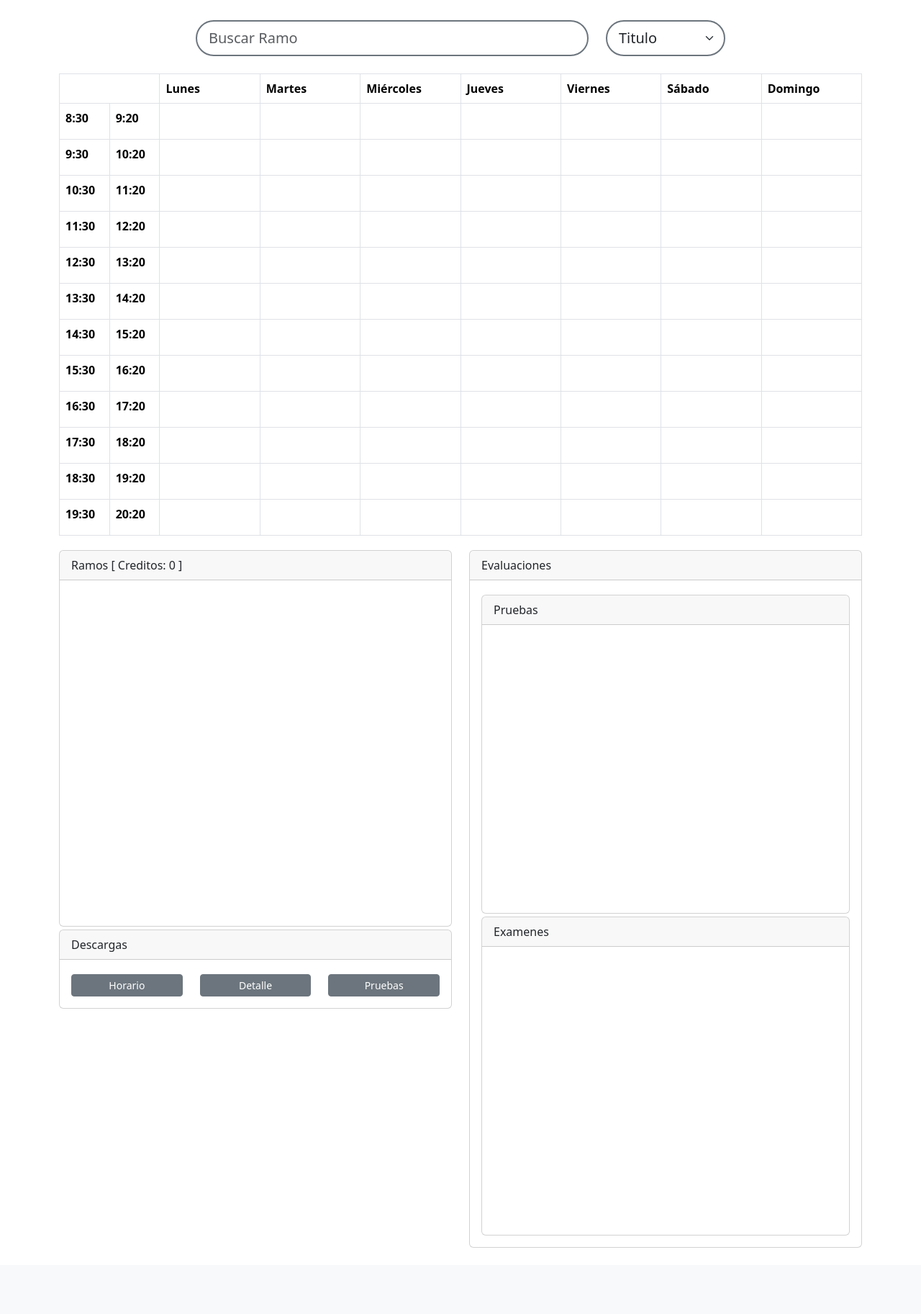
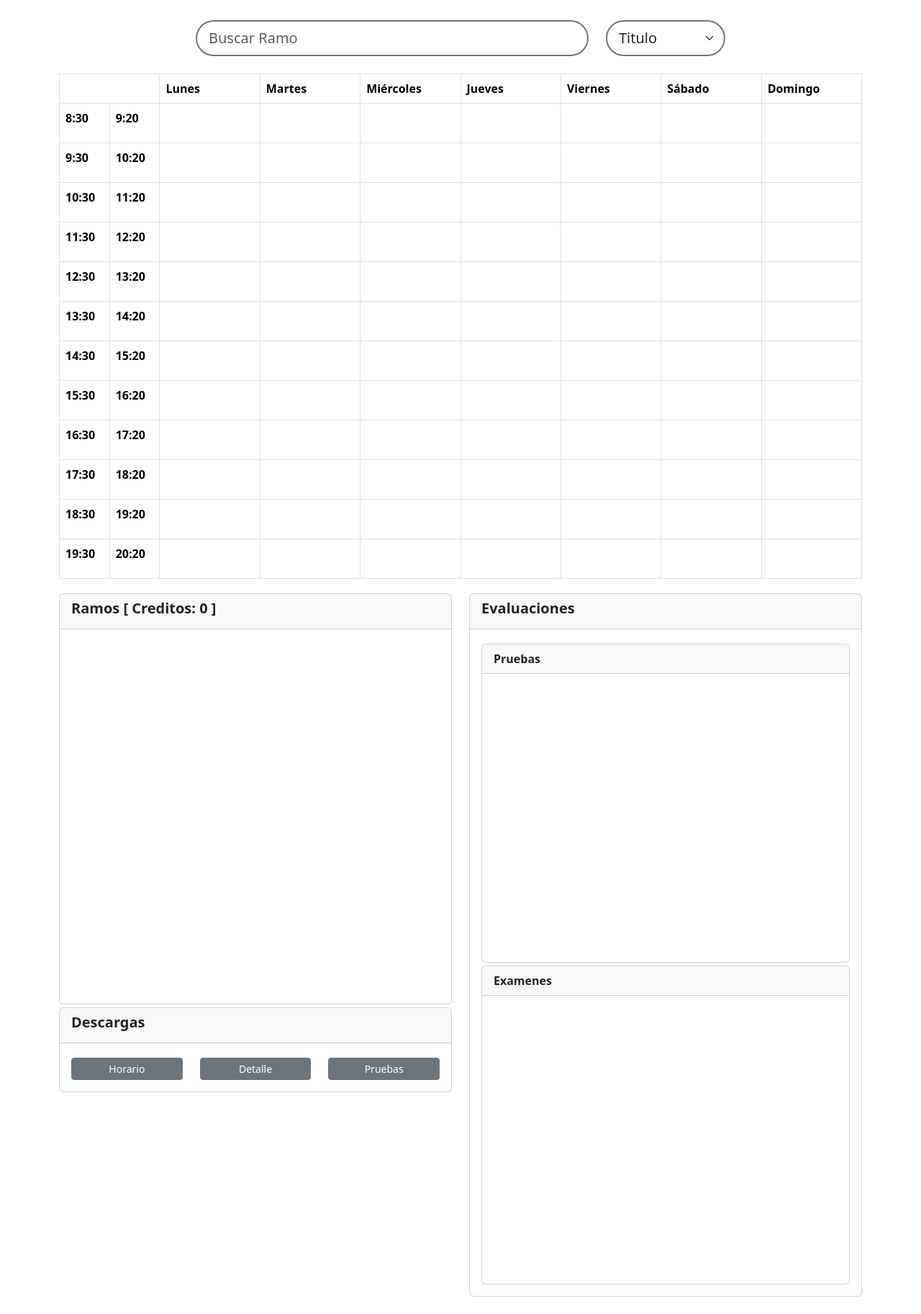
Before and after one commit to Terdmannsdorffer/IIS-Grupo-2, a Django app: page / in a window 1280 px wide. Shown: the part 72-1897 px from the top of the page at 72% size. Before the commit the page ends 1805 px from the top, so only its background shows below. Run offline with Django 4.2, Linux system fonts and the light colour scheme; data comes from the database, SQL or seed files in the repository; lists and menus that the app fills with data are empty; some libraries are stand-ins or nearby versions.

Commit message:
Start evaluation and exams shows

```diff
--- a/mysite/polls/templates/polls/home.html
+++ b/mysite/polls/templates/polls/home.html
@@ -23,7 +23,7 @@
 
     <!-- notification -->
     <div id="notification" class="notification">
-        <p>¡Existe Tope de horario!</p>
+        <p id="notification_text"></p>
     </div>
 
     <!-- searchbar -->
@@ -83,10 +83,10 @@
             </div>
             <!-- Resume-bar type -->
             <div class="col-xxl-3 col-sm-12 col-lg-6 h-100">
-                <div class="card mt-1">
+                <div id="creditosHeader" class="card mt-1">
                     <div class="card-header">
                         <div class="row">
-                            <div class="col-10 col-md-10">
+                            <div class="col-10 col-md-10 h5 fw-bold">
                                 Ramos [ Creditos: <span id="CreditValue">0</span> ]
                             </div>
                             <div id="clean-all"class="col-2 col-md-2">
@@ -101,7 +101,9 @@
                 </div>
                 <div class="card mt-1">
                     <div class="card-header">
-                        Descargas
+                        <div class="h5 fw-bold">
+                            Descargas
+                        </div>
                     </div>
                     <div class="card-body">
                         <div class="row">
@@ -130,23 +132,32 @@
             <div class="col-xxl-12 col-sm-12 col-lg-6 h-100">
                 <div class="card mt-1">
                     <div class="card-header">
-                        Evaluaciones
+                        <div class="h5 fw-bold">
+                            Evaluaciones
+                        </div>
                     </div>
                     <div class="card-body">
                         <div class="row">
                             <div class="col-xxl-8 col-sm-12">
                                 <div class="card mt-1">
                                     <div class="card-header">
-                                        Pruebas
+                                        <div class="fw-bolder">
+                                            Pruebas
+                                        </div>
                                     </div>
                                     <div class="card-body resume-list-eval">
+                                        <div id="ListaPruebas" class="row">
+
+                                        </div>
                                     </div>
                                 </div>
                             </div>
                             <div class="col-xxl-4 col-sm-12">
                                 <div class="card mt-1">
                                     <div class="card-header">
-                                        Examenes
+                                        <div class="fw-bolder">
+                                            Examenes
+                                        </div>
                                     </div>
                                     <div class="card-body resume-list-eval">
                                     </div>
--- a/mysite/polls/urls.py
+++ b/mysite/polls/urls.py
@@ -8,5 +8,4 @@ urlpatterns = [
     path('api/curso/<str:columna>/<str:valor>/', views.api_curso_columna_valor, name='api-cursos-columna-valor'),
     path('api/curso/NRC/<int:nrc>/<str:tipo>', views.api_cursos_nrc_tipo, name='api-cursos-nrc-tipo'),
     path("api/todo", views.api_todo, name="api-todo"), # No usar, es solamente auxiliar
-    path('course/<int:course_id>/', views.course_detail, name='course_detail'), #New Domingo
 ]
--- a/mysite/polls/views.py
+++ b/mysite/polls/views.py
@@ -84,7 +84,7 @@ def api_cursos_nrc_tipo(request, nrc, tipo):
             return JsonResponse({'error': 'NRC no encontrado'}, status=404)
 
         elif tipo == "horario":
-            registros_lista = list(registros.filter(~Q(TIPO__regex=r"(^PR.*)|(^EX.*)")).values('LUNES', 'MARTES', 'MIERCOLES', 'JUEVES', 'VIERNES', 'SABADO', 'DOMINGO','TIPO' ))
+            registros_lista = list(registros.filter(~Q(TIPO__regex=r"(^PR.*)|(^EX.*)")).values('LUNES', 'MARTES', 'MIERCOLES', 'JUEVES', 'VIERNES', 'SABADO', 'DOMINGO','TIPO', "SALA" ))
             return JsonResponse(registros_lista, safe=False)
         elif tipo == "pruebas":
             registros_lista = list(registros.filter(Q(TIPO__regex=r"(^PR.*)")).values())
@@ -95,8 +95,3 @@ def api_cursos_nrc_tipo(request, nrc, tipo):
         else:
             return JsonResponse({'error': 'Método no permitido'}, status=405)
     return JsonResponse({'error': 'Método no permitido'}, status=405)
-
-## New
-def course_detail(request, course_id):
-    course = get_object_or_404(tablaRamos, pk=course_id)
-    return render(request, 'polls/course_detail.html', {'course': course})
--- a/mysite/static/css/stylesheet.css
+++ b/mysite/static/css/stylesheet.css
@@ -18,9 +18,9 @@
 }
 
 .resume-list {
-    max-height: 480px;
+    max-height: 520px;
     overflow-y: auto;
-    height:480px
+    height:520px
 }
 
 .resume-list-eval {
@@ -49,7 +49,7 @@
 }
 
 .equal-row {
-    height: 50px; /* Establece la altura deseada para todas las filas */
+    height: 55px; /* Establece la altura deseada para todas las filas */
 }
 
 .notification {
@@ -75,3 +75,11 @@
     font-weight: bold;
     margin: 0px;
 }
+
+.casilla {
+    padding: 2px !important;
+}
+
+.simple-text {
+    margin: 0;
+}
--- a/mysite/static/js/index.js
+++ b/mysite/static/js/index.js
@@ -114,6 +114,8 @@ let refresh_horario = () => {
   actualizar_lista();
   actualizar_horario();
   actualizar_creditos();
+  actualizar_pruebas();
+  actualizar_examenes();
   check_ramos();
 }
 
@@ -176,6 +178,36 @@ let get_RamoNrc = (nrcRamo) => {
     });
 }
 
+let get_PruebasNrc = (nrcRamo) => {
+  return fetch(URL_BASE+'/api/curso/NRC/' + nrcRamo + '/pruebas')
+    .then(response => {
+      if (response.ok) {
+        // Si la respuesta es exitosa, convierte la respuesta a JSON y retorna la promesa
+        return response.json();
+      }
+      throw new Error('Error al obtener los datos');
+    })
+    .catch(error => {
+      // Maneja errores de solicitud
+      console.error(error);
+    });
+}
+
+let get_ExamenNrc = (nrcRamo) => {
+  return fetch(URL_BASE+'/api/curso/NRC/' + nrcRamo + '/examen')
+    .then(response => {
+      if (response.ok) {
+        // Si la respuesta es exitosa, convierte la respuesta a JSON y retorna la promesa
+        return response.json();
+      }
+      throw new Error('Error al obtener los datos');
+    })
+    .catch(error => {
+      // Maneja errores de solicitud
+      console.error(error);
+    });
+}
+
 let actualizar_horario = () => {
   crearHorario();
   console.log("actualizar_horario")
@@ -194,17 +226,17 @@ let actualizar_horario = () => {
               let celda = document.getElementById(`${i}-${dia}`);
               let class_ramo;
               if (celda.innerHTML == "") {
-                celda.style.backgroundColor = "";
+                celda.style.border = "";
                 class_ramo = "fontSizing"
               }
               else {
-                mostrarNotificacion();
-                celda.style.backgroundColor = "#F88379";
+                mostrarNotificacion("¡Existe Tope de horario!");
+                celda.style.border = "3px solid red";
                 class_ramo = "fontSizing mt-1"
               }
               celda.innerHTML += `<p class="${class_ramo}"
-                                  style="background-color: #${make_color(ramo.NRC, clase.TIPO[0])};
-                                  ">[${clase.TIPO[0]}] ${resume_title(ramo.TITULO)}</p>`
+                                  style="background-color: #${make_color(ramo.NRC, clase.TIPO[0])}; font-size: 90%;
+                                  ">[${clase.TIPO[0]}] ${resume_title(ramo.TITULO)} </br> <span style="font-size: 70%;margin: 0%"> ${clase.SALA.replace("-","")} </span></p>`
 
             }
 
@@ -225,6 +257,7 @@ let actualizar_lista = () => {
     var ramo = ele.TITULO;
     var profesor = ele.PROFESOR;
     var nrc = ele.NRC;
+
     var color_nrc = make_color(nrc)
 
     // Crea un nuevo elemento <a>
@@ -272,13 +305,56 @@ let actualizar_lista = () => {
 
 }
 
+let actualizar_pruebas = () => {
+  ramosSelected.map(ramo => {
+    get_PruebasNrc(ramo.NRC).then(data => {
+      console.log(data)
+      let contenedor = document.getElementById("ListaPruebas");
+      data.map(prueba => {
+        let hora = diaSemana.map(dia => prueba[dia]).filter(valor => valor !== "")[0];
+        contenedor.innerHTML += `
+        <div class="col-xxl-6 col-sm-12 mt-1">
+          <div class="card">
+              <div class="card-body">
+                  <p class="h6">${prueba.TITULO}</p>
+                  <p class="simple-text">Descripción: ${prueba.TIPO}</p>
+                  <p class="simple-text">Fecha: ${prueba.FIN}</p>
+                  <p class="simple-text">Hora: ${hora}</p>
+                  <p class="simple-text">Sala: ${prueba.SALA}</p>
+              </div>
+          </div>
+        </div>`
+      })
+    }).catch(error => {
+      console.error(error);
+    });
+  })
+}
+
+let actualizar_examenes = () => {
+  ramosSelected.map(ramo => {
+    get_ExamenNrc(ramo.NRC).then(data => {
+      console.log("AAAAAA")
+      console.log(data)
+    })
+  })
+}
+
 let actualizar_creditos = () => {
   let creditCounter = document.getElementById("CreditValue");
+  let creditHeader = document.getElementById("creditosHeader");
   let counter = 0
   creditCounter.innerHTML = 0
   ramosSelected.map(ramo => {
     get_RamoNrc(ramo.NRC).then(data => {
       counter += parseInt(data[0].CREDITO)
+      if (counter > 31) {
+        mostrarNotificacion("¡Existe Tope de Creditos!")
+        creditHeader.classList.add("border-danger")
+      }
+      else {
+        creditHeader.classList.remove("border-danger")
+      }
       creditCounter.innerHTML = counter
       return
     })
@@ -317,13 +393,13 @@ let crearHorario = () => {
     // Define el contenido HTML para la nueva fila
     nuevoFila.innerHTML = '<th scope="row">'+ `${i}:30` +'</th>' +
                         '<th scope="row">'+ `${i+1}:20` +'</th>' +
-                        '<td' + ` id="${i}-LUNES"` +  '></td>' +
-                        '<td' + ` id="${i}-MARTES"` +  '></td>' +
-                        '<td' + ` id="${i}-MIERCOLES"` +  '></td>' +
-                        '<td' + ` id="${i}-JUEVES"` +  '></td>' +
-                        '<td' + ` id="${i}-VIERNES"` +  '></td>' +
-                        '<td' + ` id="${i}-SABADO"` +  '></td>' +
-                        '<td' + ` id="${i}-DOMINGO"` +  '></td>';
+                        '<td class="casilla" ' + ` id="${i}-LUNES"` +  '></td>' +
+                        '<td class="casilla" ' + ` id="${i}-MARTES"` +  '></td>' +
+                        '<td class="casilla" ' + ` id="${i}-MIERCOLES"` +  '></td>' +
+                        '<td class="casilla" ' + ` id="${i}-JUEVES"` +  '></td>' +
+                        '<td class="casilla" ' + ` id="${i}-VIERNES"` +  '></td>' +
+                        '<td class="casilla" ' + ` id="${i}-SABADO"` +  '></td>' +
+                        '<td class="casilla" ' + ` id="${i}-DOMINGO"` +  '></td>';
 
     // Agrega la nueva fila al tbody
     tabla.appendChild(nuevoFila);
@@ -409,7 +485,9 @@ let SaveHorario = () => {
   });
 }
 
-let mostrarNotificacion = () => {
+let mostrarNotificacion = (notiText) => {
+  var TextSpace = document.getElementById("notification_text");
+  TextSpace.innerHTML = notiText
   var notification = document.getElementById("notification");
   notification.style.display = "block";
   setTimeout(function() {
@@ -420,7 +498,7 @@ let mostrarNotificacion = () => {
 let cerrarNotificacion = () => {
   var notification = document.getElementById("notification");
   notification.style.display = "none";
-}
+ }
 
 selectElement.addEventListener("change", function () {
   tipoBusqueda = selectElement.value;
```
Also changed, not shown: README.md.
